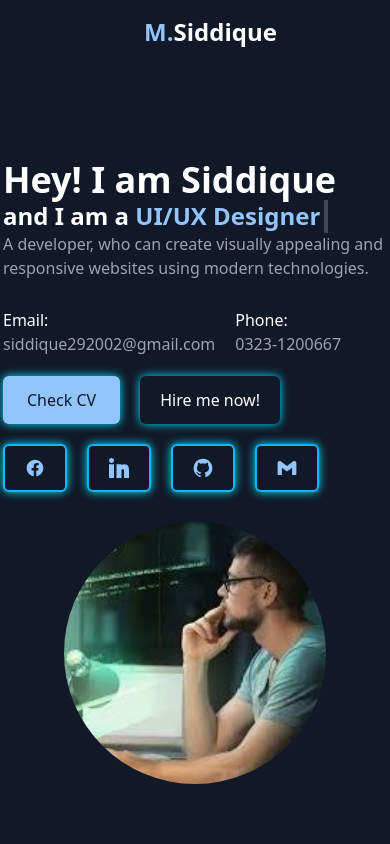
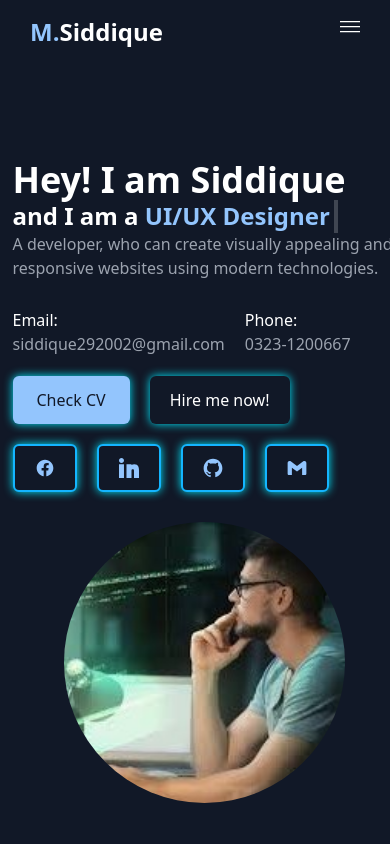
Before and after one commit to Siddique02/personal-portfolio, a Next.js app: page / in a window 390 px wide. Shown: the top 844 px of the page. Built offline with nearby package versions, Linux system fonts and the light colour scheme.

Commit message:
final commit

```diff
--- a/src/app/components/Navbar.tsx
+++ b/src/app/components/Navbar.tsx
@@ -1,14 +1,21 @@
+"use client"
+import {useState} from 'react'
 import Link from 'next/link'
+import Dropdown from '@/app/components/svgs/dropDown'
 
 
 export default function Navbar() {
+
+    const [isOpen, setIsOpen] = useState(false)
+
     return(
-        <div className="navbar w-[100%] bg-gray-900 text-white flex justify-between fixed p-4 z-50">
-            <div className="logo px-32 text-2xl font-semibold">
+        <div className="navbar w-[100%] bg-gray-900 text-white flex justify-between fixed p-4 px-24 gap-5 z-50">
+            <div className="logo text-2xl font-semibold">
                 <h1><span className="text-blue-300">M.</span>Siddique</h1>
             </div>
+
             <div className="nav-options">
-                <ul className="flex mr-32 text-lg font-medium gap-8">
+                <ul className="nav-ul flex text-lg font-medium gap-8">
                     <Link className="nav-items" href="#home"><li>Home</li></Link>
                     <Link className="nav-items" href="#about"><li>About</li></Link>
                     <Link className="nav-items" href="#services"><li>Service</li></Link>
@@ -16,6 +23,25 @@ export default function Navbar() {
                     <Link className="nav-items" href="#contact"><li>Contact</li></Link>
                 </ul>
             </div>
+
+
+
+            {/* For small devices */}
+
+            {isOpen && (
+                <div className="dropdown absolute bg-gray-900 w-52 right-8 top-20 rounded-lg hidden px-4 py-4">
+                    <ul className="drop-ul flex text-lg font-medium gap-8">
+                        <Link className="drop-items" href="#home"><li>Home</li></Link>
+                        <Link className="drop-items" href="#about"><li>About</li></Link>
+                        <Link className="drop-items" href="#services"><li>Service</li></Link>
+                        <Link className="drop-items" href="#portfolio"><li>Portfolio</li></Link>
+                        <Link className="drop-items" href="#contact"><li>Contact</li></Link>
+                    </ul>
+                </div>
+            )}
+
+            <button className="drop-btn hidden" onClick={()=>setIsOpen(!isOpen)}><Dropdown/></button>
+
         </div>
     )
 }
--- a/src/app/components/ProjectCards.tsx
+++ b/src/app/components/ProjectCards.tsx
@@ -7,38 +7,38 @@ export default function Projects() {
 
           <div className="project-card m-[10px] w-[400px] min-h-[400px] bg-gray-700 p-[10px] rounded-lg flex flex-col justify-center items-center py-6 px-5">
             <Image className="project-img absolute -z-1 rounded-lg w-[100%] h-[100%] object-cover" src="/project1.jpg" width={400} height={400} alt="" />
-            <div className="project-text mt-[10px] font-bold text-xl z-10">Resume Builder</div>
-            <div className="project-text text-base text-center mt-5 z-10">Boost your online visibility with tailored SEO strategies. We enhance rankings, drive traffic, and help your business reach the right audience effectively.</div>
+            <div className="project-text mt-[10px] font-bold text-xl z-10 text-white">Resume Builder</div>
+            <div className="project-text text-base text-center mt-5 z-10 text-white">Boost your online visibility with tailored SEO strategies. We enhance rankings, drive traffic, and help your business reach the right audience effectively.</div>
           </div>
 
           <div className="project-card m-[10px] w-[400px] min-h-[400px] bg-gray-700 p-[10px] rounded-lg flex flex-col justify-center items-center py-6 px-5">
             <Image className="project-img absolute -z-1 rounded-lg w-[100%] h-[100%] object-cover" src="/project2.jpg" width={400} height={400} alt="" />
-            <div className="project-text mt-[10px] font-bold text-xl z-10">Personal portfolio</div>
-            <div className="project-text text-base text-center mt-5 z-10">Build modern, responsive websites that captivate users. Our development process ensures functionality, speed, and seamless user experiences.</div>
+            <div className="project-text mt-[10px] font-bold text-xl z-10 text-white">Personal portfolio</div>
+            <div className="project-text text-base text-center mt-5 z-10 text-white">Build modern, responsive websites that captivate users. Our development process ensures functionality, speed, and seamless user experiences.</div>
           </div>
 
           <div className="project-card m-[10px] w-[400px] min-h-[400px] bg-gray-700 p-[10px] rounded-lg flex flex-col justify-center items-center py-6 px-5">
             <Image className="project-img absolute -z-1 rounded-lg w-[100%] h-[100%] object-cover" src="/project3.jpg" width={400} height={400} alt="" />
-            <div className="project-text mt-[10px] font-bold text-xl z-10">UI/UX Design</div>
-            <div className="project-text text-base text-center mt-5 z-10">Craft intuitive and engaging interfaces with our UI/UX design expertise. We focus on user-centered designs that elevate usability and aesthetics.</div>
+            <div className="project-text mt-[10px] font-bold text-xl z-10 text-white">UI/UX Design</div>
+            <div className="project-text text-base text-center mt-5 z-10 text-white">Craft intuitive and engaging interfaces with our UI/UX design expertise. We focus on user-centered designs that elevate usability and aesthetics.</div>
           </div>
 
           <div className="project-card m-[10px] w-[400px] min-h-[400px] bg-gray-700 p-[10px] rounded-lg flex flex-col justify-center items-center py-6 px-5">
             <Image className="project-img absolute -z-1 rounded-lg z-10 w-[100%] h-[100%] object-cover" src="/project4.jpg" width={400} height={400} alt="" />
-            <div className="project-text mt-[10px] font-bold text-xl z-10">UI/UX Design</div>
-            <div className="project-text text-base text-center mt-5 z-10">Craft intuitive and engaging interfaces with our UI/UX design expertise. We focus on user-centered designs that elevate usability and aesthetics.</div>
+            <div className="project-text mt-[10px] font-bold text-xl z-10 text-white">UI/UX Design</div>
+            <div className="project-text text-base text-center mt-5 z-10 text-white">Craft intuitive and engaging interfaces with our UI/UX design expertise. We focus on user-centered designs that elevate usability and aesthetics.</div>
           </div>
 
           <div className="project-card m-[10px] w-[400px] min-h-[400px] bg-gray-700 p-[10px] rounded-lg flex flex-col justify-center items-center py-6 px-5">
             <Image className="project-img absolute -z-1 rounded-lg w-[100%] h-[100%] object-cover" src="/project5.jpg" width={400} height={400} alt="" />
-            <div className="project-text mt-[10px] font-bold text-xl z-10">UI/UX Design</div>
-            <div className="project-text text-base text-center mt-5 z-10">Craft intuitive and engaging interfaces with our UI/UX design expertise. We focus on user-centered designs that elevate usability and aesthetics.</div>
+            <div className="project-text mt-[10px] font-bold text-xl z-10 text-white">UI/UX Design</div>
+            <div className="project-text text-base text-center mt-5 z-10 text-white">Craft intuitive and engaging interfaces with our UI/UX design expertise. We focus on user-centered designs that elevate usability and aesthetics.</div>
           </div>
 
           <div className="project-card m-[10px] w-[400px] min-h-[400px] bg-gray-700 p-[10px] rounded-lg flex flex-col justify-center items-center py-6 px-5">
             <Image className="project-img absolute -z-1 rounded-lg w-[100%] h-[100%] object-cover" src="/project6.jpg" width={400} height={400} alt="" />
-            <div className="project-text mt-[10px] font-bold text-xl z-10">UI/UX Design</div>
-            <div className="project-text text-base text-center mt-5 z-10">Craft intuitive and engaging interfaces with our UI/UX design expertise. We focus on user-centered designs that elevate usability and aesthetics.</div>
+            <div className="project-text mt-[10px] font-bold text-xl z-10 text-white">UI/UX Design</div>
+            <div className="project-text text-base text-center mt-5 z-10 text-white">Craft intuitive and engaging interfaces with our UI/UX design expertise. We focus on user-centered designs that elevate usability and aesthetics.</div>
           </div>
 
         </div>
--- /dev/null
+++ b/src/app/components/svgs/dropDown.tsx
@@ -0,0 +1,10 @@
+
+
+
+export default function Dropdown() {
+    return(
+        <>
+            <svg width="20px" height="20px" viewBox="0 0 16 16" xmlns="http://www.w3.org/2000/svg" fill="#fff"><path d="M16 5H0V4h16v1zm0 8H0v-1h16v1zm0-4.008H0V8h16v.992z"/></svg>
+        </>
+    )
+}
--- a/src/app/globals.css
+++ b/src/app/globals.css
@@ -120,7 +120,7 @@ html{
   display: block;
 }
 .project-card:hover .project-img{
-  opacity: 0.5;
+  opacity: 0.4;
 }
 .project-text{
   display: none;
@@ -135,7 +135,7 @@ html{
 
 
 
-@media only screen and (max-width: 910px) {
+@media only screen and (max-width: 911px) {
   .first-sec{
     display: flex;
     justify-content: center;
@@ -152,3 +152,29 @@ html{
     gap: 30px;
   }
 }
+
+
+@media only screen and (max-width: 770px) {
+  .nav-options{
+    display: none;
+  }
+  .dropdown{
+    display: block;
+    flex-direction: column;
+    box-shadow: 0 0 10px #00eaff;
+  }
+  .drop-ul{
+    display: flex;
+    flex-direction: column;
+  }
+  .drop-btn{
+    display: flex;
+  }
+  .navbar{
+    padding-left: 30px;
+    padding-right: 30px;
+  }
+  .first-sec{
+    padding-right: 45px;
+  }
+}
--- a/src/app/page.tsx
+++ b/src/app/page.tsx
@@ -12,10 +12,10 @@ export default function Home() {
   return (
     <div className="cont w-[100%] object-cover">
 
-      <div id="home" className="first-sec bg-gray-900 w-[100%] min-h-[90vh] flex flex-wrap justify-between py-40 px-16">
+      <div id="home" className="first-sec overflow-hidden bg-gray-900 w-[100%] min-h-[90vh] flex flex-wrap justify-between py-40 px-16">
 
         <div className="intro">
-          <div className="">
+          <div>
             <h1 className="text-4xl font-bold text-white">Hey! I am Siddique</h1>
             <h2 className="text-2xl font-bold text-white">and I am a <span className="animate text-blue-300 animate"></span></h2>
             <p className="text-gray-400 w-96">A developer, who can create visually appealing and responsive websites using modern technologies.</p>
```
Also changed, not shown: public/dropdown.svg (added), public/project4.jpg (added).
